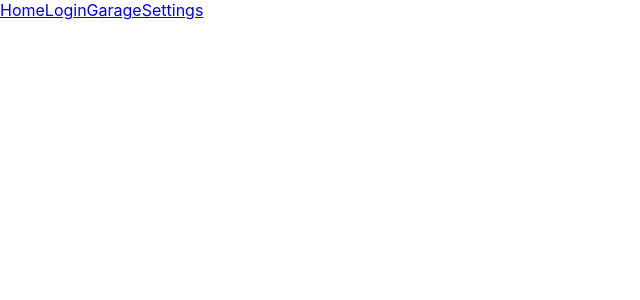
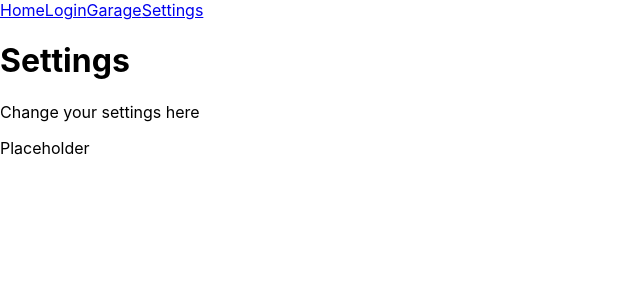
Before and after one commit to dheffer/DrivelineApp, a React (Create React App) app in the folder frontend/: page /settings in a window 1280 px wide. Shown: the top 300 px of the page, without its empty margins (0-640 px from the left). Built offline with nearby package versions, Linux system fonts and the light colour scheme.

Commit message:
Fixed settings element link within App.js

```diff
--- a/frontend/src/pages/App.js
+++ b/frontend/src/pages/App.js
@@ -8,6 +8,7 @@
 import ManualVehicleHistory from "./ManualVehicleHistory";
 import AddVehicle from "./AddVehicle";
 import RemoveVehicle from "./RemoveVehicle";
+import Settings from "./Settings";
 
 function App() {
   return (
@@ -27,7 +28,7 @@
         <Route path="/garage/vehicle-history/upload" element={<UploadVehicleHistory />} />
         <Route path="/garage/vehicle-history/manual" element={<ManualVehicleHistory />} />
 
-        <Route path="/settings" />
+        <Route path="/settings" element={<Settings />}/>
       </Routes>
     </div>
     </BrowserRouter>
--- a/frontend/src/pages/Settings.js
+++ b/frontend/src/pages/Settings.js
@@ -1,3 +1,5 @@
+import {Link, Routes, Route} from "react-router-dom";
+
 
 export const Settings = () => {
     return (
@@ -8,3 +10,5 @@
         </div>
     );
 }
+
+export default Settings;
```
